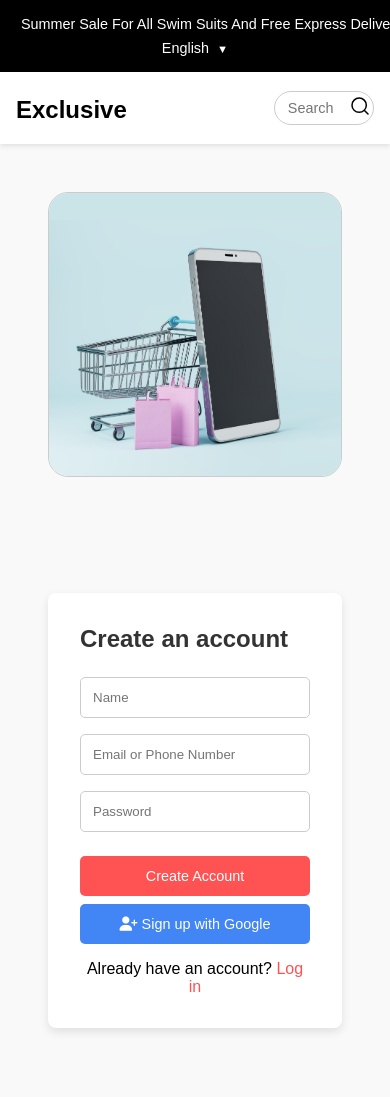
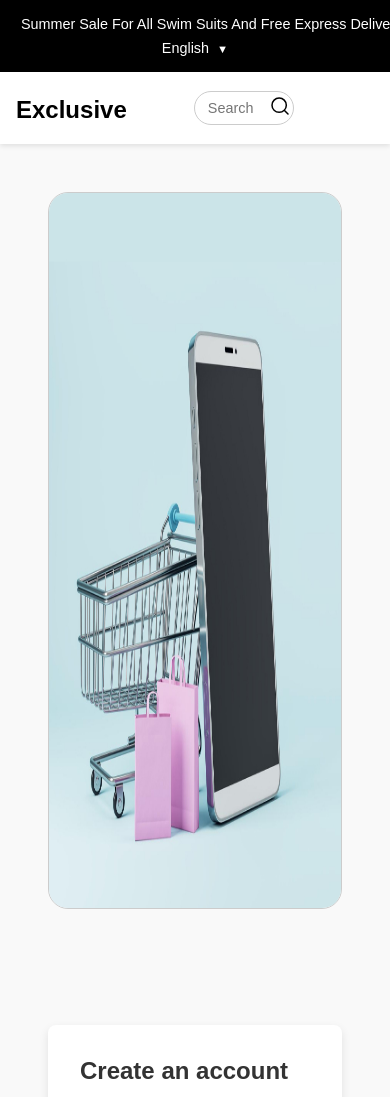
Before and after one commit to Hamzakabeer/ecommercedesign, a plain HTML site: page index.html in a window 390 px wide. Shown: the top 1097 px of the page. Drawn offline with Linux system fonts and the light colour scheme.

Commit message:
random update

```diff
--- /dev/null
+++ b/newcheck.css
@@ -0,0 +1,357 @@
+/* General reset */
+* {
+    margin: 0;
+    padding: 0;
+    box-sizing: border-box;
+  }
+
+  body {
+    font-family: Arial, sans-serif;
+    background-color: #f9f9f9;
+  }
+
+  /* Top Banner */
+.top-banner {
+  display: flex;
+  justify-content: space-around;
+  align-items: center;
+  background-color: #000;
+  color: #fff;
+  padding: 0.5rem 2rem;
+  font-size: 0.9rem;
+}
+
+.top-banner p {
+  margin: 0 auto;
+  margin-bottom: auto;
+  width: 550px;
+}
+
+.top-banner .shop-now {
+  color: #ffcc00;
+  font-weight: bold;
+  text-decoration: none;
+  margin-left: 10px;
+  transition: color 0.3s ease;
+}
+
+.top-banner .shop-now:hover {
+  color: #ffffff;
+}
+
+/* Language Selector */
+.language-selector {
+  position: relative;
+  color: #fff;
+  cursor: pointer;
+  font-size: 0.9rem;
+  display: flex;
+  align-items: center;
+}
+
+.language-selector .selected-language {
+  display: flex;
+  align-items: center;
+}
+
+.language-selector .arrow::after {
+  content: "▼";
+  margin-left: 8px;
+  font-size: 0.7rem;
+}
+
+.language-selector .language-options {
+  display: none;
+  position: absolute;
+  top: 100%;
+  right: 0;
+  background: #fff;
+  color: #000;
+  list-style: none;
+  border: 1px solid #ccc;
+  border-radius: 5px;
+  margin: 0;
+  padding: 0;
+  z-index: 10;
+  width: 150px;
+}
+
+.language-selector .language-options li {
+  padding: 0.5rem;
+  cursor: pointer;
+  transition: background-color 0.3s ease;
+}
+
+.language-selector .language-options li:hover {
+  background-color: #99ff7a;
+}
+
+/* Show dropdown on hover */
+.language-selector:hover .language-options {
+  display: block;
+}
+
+  header {
+    background: #fff;
+    padding: 1rem;
+    position: sticky;
+    width: 100%;
+    box-shadow: 0 2px 5px rgba(0, 0, 0, 0.1);
+  }
+.main-head-logo{
+  text-decoration: none;
+}
+  #logo {
+    font-size: 1.5rem;
+    width: 118px;
+    height: 24px;
+    margin-right: 2rem;
+    font-weight: bold;
+    color: #000; /* Empty logo */
+  }
+
+  nav {
+    display: flex;
+    justify-content: space-between;
+    align-items: center;
+    max-width: 1290px;
+    margin: 0 auto;
+  }
+
+  nav ul {
+    display: flex;
+    gap: 1.5rem;
+    list-style: none;
+    margin-left: auto;
+  }
+
+  nav ul li a {
+    text-decoration: none;
+    color: #333;
+    font-size: 1rem;
+  }
+
+
+
+/* search icon input */
+  #logo2 {
+    width: 120px;
+    height: 40px;
+  }
+
+  .search-bar {
+    display: flex;
+    align-items: center;
+    position: relative;
+  }
+
+  .search-bar input {
+    padding: 0.5rem 2.5rem 0.5rem 0.8rem;
+    border: 1px solid #ccc;
+    border-radius: 25px;
+    font-size: 0.9rem;
+    width: 200px;
+    transition: width 0.3s ease-in-out;
+  }
+
+  .search-bar input:focus {
+    width: 300px;
+  }
+
+  .search-bar button {
+    position: absolute;
+    right: 5px;
+    background: transparent;
+    border: none;
+    cursor: pointer;
+  }
+
+  .search-bar .search-icon::before {
+    content: url(assets/images/icon.svg);
+    font-size: 1.2rem;
+  }
+
+
+  main {
+    display: flex;
+    flex-direction:row;
+    justify-content: center;
+    align-items: center;
+    margin: 3rem;
+  }
+
+  .content-container {
+    display: flex;
+    flex-wrap: wrap;
+    justify-content: center;
+    align-items: center;
+    max-width: 2400px;
+    gap: 5rem;
+  }
+
+  .image-container img {
+    width: 100%;
+    height: auto;
+    cursor: pointer;
+    border: 1px solid #ccc;
+    border-radius: 20px;
+  }
+
+  .form-container {
+    background: #fff;
+    padding: 2rem;
+    border-radius: 8px;
+    box-shadow: 0 4px 10px rgba(0, 0, 0, 0.1);
+    max-width: 400px;
+    width: 100%;
+    margin-right: auto;
+  }
+
+  h2 {
+    margin-bottom: 1rem;
+    font-size: 1.5rem;
+    color: #333;
+  }
+
+  form input {
+    width: 100%;
+    padding: 0.75rem;
+    margin: 0.5rem 0;
+    border: 1px solid #ccc;
+    border-radius: 5px;
+  }
+
+  form button {
+    width: 100%;
+    padding: 0.75rem;
+    margin-top: 1rem;
+    border: none;
+    border-radius: 5px;
+    background: #ff5252;
+    color: #fff;
+    font-size: 1rem;
+    cursor: pointer;
+  }
+
+  form button.google-signup {
+    background: #4285f4;
+    margin-top: 0.5rem;
+  }
+
+  p {
+    text-align: center;
+    margin-top: 1rem;
+  }
+
+  p a {
+    color: #ff5252;
+    text-decoration: none;
+  }
+    /* Very Large Screens (1800px) */
+    @media (min-width: 1800px) {
+        .top-banner {
+          padding: 1rem 5rem;
+          font-size: 1rem;
+        }
+
+        nav {
+          max-width: 1600px;
+        }
+
+        .content-container {
+          gap: 7rem;
+        }
+
+        .form-container {
+          max-width: 500px;
+        }
+      }
+/* Medium Screens */
+@media (min-width: 601px) and (max-width: 1024px) {
+    .top-banner p {
+      width: 80%;
+      text-align: center;
+    }
+
+    .search-bar input {
+      width: 250px;
+    }
+
+    .content-container {
+      gap: 3rem;
+    }
+  }
+
+  /* Large Screens */
+  @media (min-width: 1025px) {
+    .top-banner {
+      justify-content: space-between;
+    }
+
+    .content-container {
+      gap: 5rem;
+    }
+  }
+/* Medium Screens (768px) */
+@media (max-width: 768px) {
+    .top-banner p {
+      font-size: 0.85rem;
+      width: 100%;
+    }
+
+    nav ul {
+      gap: 1rem;
+    }
+
+    .content-container {
+      gap: 3rem;
+    }
+
+    .form-container {
+      max-width: 350px;
+    }
+
+    .search-bar input {
+      width: 250px;
+    }
+  }
+
+
+        /* Small Screens (480px) */
+  @media (max-width: 480px) {
+    .top-banner p {
+      font-size: 0.8rem;
+      width: 90%;
+      text-align: center;
+    }
+
+    nav ul {
+      flex-direction: column;
+      gap: 1rem;
+    }
+
+    .search-bar input {
+      width: 150px;
+    }
+
+    .form-container {
+      margin: 0 auto;
+    }
+  }
+
+  /* Extra Small Screens (300px) */
+@media (max-width: 300px) {
+    .top-banner p {
+      font-size: 0.7rem;
+      width: 100%;
+    }
+
+    .search-bar input {
+      width: 120px;
+    }
+
+    nav ul {
+      flex-direction: column;
+      gap: 0.5rem;
+    }
+  }
--- a/style.css
+++ b/style.css
@@ -247,22 +247,21 @@
     color: #ff5252;
     text-decoration: none;
   }
+
   /* Responsive Design */
   @media (max-width: 1880px) {
     .search-bar input {
       width: 100px;
     }
     .top-banner {
-      flex-direction: column;
+      flex-direction: row;
       text-align: center;
       padding: 1rem;
     }
     .top-banner p {
       margin-bottom: 0.5rem;
     }
-    nav ul {
-     display: none;
-    }
+
     .form-container {
       width: 100%;
     }
@@ -289,6 +288,7 @@
       flex-direction: row;
       justify-content: center;
       align-items: center;
+      width: 100%;
       max-width: 2400px;
       gap: 5rem;
     }
@@ -312,13 +312,232 @@
       font-size: 0.9rem;
     }
   }
+  /* Responsive Design */
+  @media (max-width: 1382px) {
+      nav {
+      display: flex;
+      justify-content: space-between;
+      align-items: center;
+      max-width: 1290px;
+      margin: 0 auto;
+    }
+    .content-container {
+      display: flex;
+      flex-direction: row;
+      justify-content: center;
+      align-items: center;
+      width: 100%;
+      gap: 5rem;
+    }
+    .image-container img {
+      width: 100%;
+      height: 100vh;
+      cursor: pointer;
+      border: 1px solid #ccc;
+      border-radius: 20px;
+    }
+    .form-container {
+      background: #fff;
+      padding: 2rem;
+      border-radius: 8px;
+      box-shadow: 0 4px 10px rgba(0, 0, 0, 0.1);
+      max-width: 400px;
+      height: 100vh;
+      width: 100%;
+      margin-right: auto;
+    }
+  }
+
+    /* Responsive Design */
+    @media (max-width: 1042px) {
+      nav {
+      display: flex;
+      justify-content: space-between;
+      align-items: center;
+      max-width: 900px;
+      margin: 0 auto;
+    }
+    .content-container {
+      display: flex;
+      flex-direction: row;
+      justify-content: center;
+      align-items: center;
+      width: 100%;
+      gap: 2rem;
+    }
+    .image-container img {
+      width: 100%;
+      height: 100vh;
+      cursor: pointer;
+      border: 1px solid #ccc;
+      border-radius: 20px;
+    }
+    .form-container {
+      background: #fff;
+      padding: 2rem;
+      border-radius: 8px;
+      box-shadow: 0 4px 10px rgba(0, 0, 0, 0.1);
+      max-width: 400px;
+      height: 100vh;
+      width: 100%;
+      margin-right: auto;
+    }
+  }
 
   /* Responsive Design */
-  @media (max-width: 1024px) {
-    .search-bar input {
-      width: 100px;
+  @media (max-width: 994px) {
+
+    .search-bar {
+      display: flex;
+      align-items: center;
+      position: relative;
+      right: 2.2rem;
+    }
+
+    nav {
+      display: flex;
+      justify-content: space-between;
+      align-items: center;
+      max-width: 900px;
+      margin: 0 auto;
+    }
+    .content-container {
+      display: flex;
+      flex-direction: row;
+      justify-content: center;
+      align-items: center;
+      width: 100%;
+      gap: 2rem;
+    }
+    .image-container img {
+      width: 100%;
+      height: 90vh;
+      cursor: pointer;
+      border: 1px solid #ccc;
+      border-radius: 20px;
+    }
+    .form-container {
+      background: #fff;
+      padding: 2rem;
+      border-radius: 8px;
+      box-shadow: 0 4px 10px rgba(0, 0, 0, 0.1);
+      max-width: 400px;
+      height: 90vh;
+      width: 100%;
+      margin-right: auto;
     }
   }
+  /* Responsive Design */
+  @media (max-width: 948px) {
+
+    nav {
+      display: flex;
+      justify-content: space-between;
+      align-items: center;
+      max-width: 850px;
+      margin: 0 auto;
+    }
+    .search-bar {
+      display: flex;
+      align-items: center;
+      position: relative;
+      right: 3.9rem;
+    }
+
+    .content-container {
+      display: flex;
+      flex-direction: row;
+      justify-content: center;
+      align-items: center;
+      width: 100%;
+      gap: 2rem;
+    }
+    .image-container img {
+      width: 100%;
+      height: 80vh;
+      cursor: pointer;
+      border: 1px solid #ccc;
+      border-radius: 20px;
+    }
+    .form-container {
+      background: #fff;
+      padding: 2rem;
+      border-radius: 8px;
+      box-shadow: 0 4px 10px rgba(0, 0, 0, 0.1);
+      max-width: 400px;
+      height: 80vh;
+      width: 100%;
+      margin-right: auto;
+    }
+  }
+
+
+  /* Responsive Design */
+  @media (max-width: 901px) {
+
+    nav {
+      display: flex;
+      justify-content: space-between;
+      align-items: center;
+      max-width: 765px;
+      margin: 0 auto;
+    }
+    .search-bar {
+      display: flex;
+      align-items: center;
+      position: relative;
+      right: 5rem;
+    }
+
+    .content-container {
+      display: flex;
+      flex-direction: row;
+      justify-content: center;
+      align-items: center;
+      width: 100%;
+      gap: 1rem;
+    }
+    .image-container img {
+      width: 100%;
+      height: 85vh;
+      cursor: pointer;
+      border: 1px solid #ccc;
+      border-radius: 20px;
+    }
+    .form-container {
+      background: #fff;
+      padding: 2rem;
+      border-radius: 8px;
+      box-shadow: 0 4px 10px rgba(0, 0, 0, 0.1);
+      max-width: 350px;
+      height: 100vh;
+      width: 100%;
+      margin-right: auto;
+    }
+  }
+
+
+
+
+
+
+
+
+
+
+
+
+
+
+
+
+
+
+
+
+
+
+
 
   /* Responsive Design */
   @media (max-width: 768px) {
```
Also changed, not shown: index.html (+4 -0 lines).
